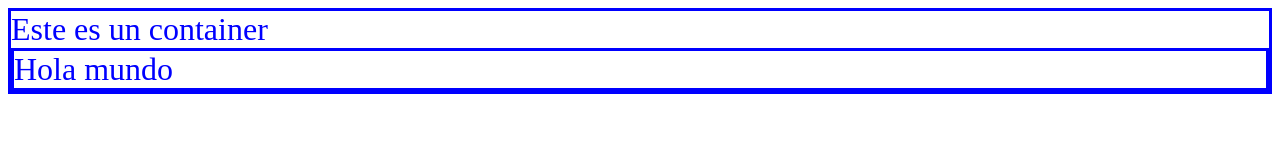
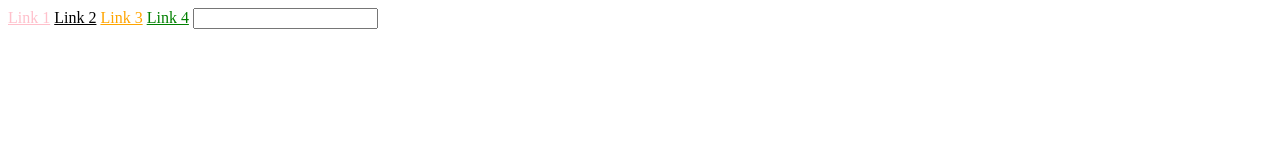
Before and after one commit to javierjuanJJ/css, a plain HTML site: page index.html in a window 1280 px wide. Drawn offline with Linux system fonts and the light colour scheme.

Commit message:
pseudo-clases

```diff
--- a/index.html
+++ b/index.html
@@ -7,29 +7,52 @@
     <title>Document</title>
 
     <style>
-
-        .container {
-            color: blue;
-            font-size: 32px;
-            border: 3px solid blue;
+        .link {
+            color: green;
         }
 
-        .child {
-            border: inherit;
-            font-size: revert;
+        /* Hover (Cursor encima) */
+        .link:hover {
+            color: yellow;
         }
 
+        /* Active (Haciendo click activamente) */
+        .link:active {
+            color: blue;
+        }
+
+        /* Focus (Elemento seleccionado, típico en inputs) */
+        .input:focus {
+            outline: 3px solid orangered;
+        }
+
+        /* Primer hijo de un contenedor */
+        .link:first-child {
+            color: pink;
+        }
+
+        /* Último hijo de un contenedor */
+        .link:last-child {
+            color: purple;
+        }
+
+        .link:nth-child(2) {
+            color: black;
+        }
+
+        .link:nth-child(3) {
+            color: orange;
+        }
     </style>
 
 </head>
 
 <body>
-    <div class="container">
-        Este es un container
-        <div class="child">
-            Hola mundo
-        </div>
-    </div>
+    <a href="#" class="link">Link 1</a>
+    <a href="#" class="link">Link 2</a>
+    <a href="#" class="link">Link 3</a>
+    <a href="#" class="link">Link 4</a>
+    <input type="text" name="name1" id="name1" class="input" />
 </body>
 
 </html>
```
